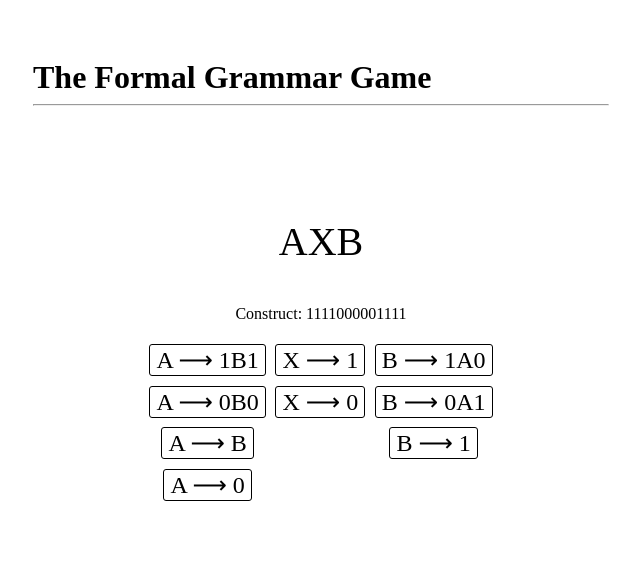
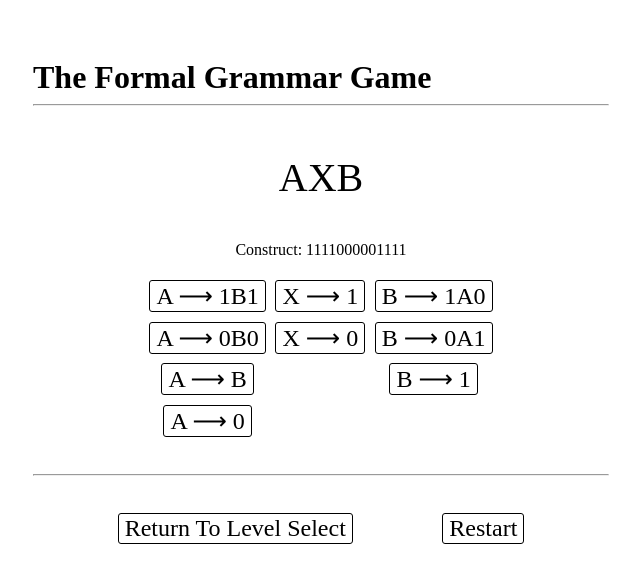
Before and after one commit to Aaron-Pierce/FormalGrammarGame, a Vue app: page / in a window 1280 px wide. Both pictures are taken after a click on the element "10". Shown: the top 582 px of the page, without its empty margins (319-959 px from the left). Built offline with nearby package versions, Linux system fonts and the light colour scheme; a web font is replaced by a local one.

Commit message:
add restart and return buttons

```diff
--- a/package.json
+++ b/package.json
@@ -5,7 +5,7 @@
   "scripts": {
     "test": "echo \"Error: no test specified\" && exit 1",
     "serve": "parcel serve ./src/index.html",
-    "build": "rm -r build/ && parcel build ./src/index.html --dist-dir ./build --public-url './' ",
+    "build": "rm -r build/ && parcel build ./src/index.html --dist-dir ./build --public-url \"./\" ",
     "watch": "parcel watch ./src/index.html --dist-dir ./build --public-url \"./\" "
   },
   "author": "",
--- a/src/components/Level.vue
+++ b/src/components/Level.vue
@@ -36,7 +36,11 @@
         :key="char"
       >
         <span v-for="(rule, index) in productions" :key="rule[0] + index">
-          <button v-if="rule[0] === char"  class="productionButton" @click="activateProduction(index)">
+          <button
+            v-if="rule[0] === char"
+            class="productionButton"
+            @click="activateProduction(index)"
+          >
             {{
               rule[0] +
               " ⟶ " +
@@ -47,6 +51,11 @@
           </button>
         </span>
       </div>
+    </div>
+    <hr id="linkRowDivider" />
+    <div id="linkRow">
+      <button @click="returnToLevelSelect" class="dangerHover">Return To Level Select</button>
+      <button @click="promptRestart" class="dangerHover">Restart</button>
     </div>
   </div>
 </template>
@@ -67,6 +76,17 @@
                                   supported by Chrome, Edge, Opera and Firefox */
 }
 
+#linkRow {
+  display: flex;
+  flex-direction: row;
+  justify-content: space-evenly;
+  margin-top: 2em;
+}
+
+#linkRowDivider{
+  margin-top: 2em;
+}
+
 .buttonShield {
   display: inline-block;
 }
@@ -81,6 +101,11 @@
 .buttonRow {
   display: flex;
   flex-direction: column;
+}
+
+.dangerHover:hover{
+  background-color: rgba(255, 0, 0, 0.2);
+  transition: background-color 0.15s ease-in-out;
 }
 
 button {
@@ -136,6 +161,8 @@ export default defineComponent({
 
   data() {
     console.log(this.startstring, this.productionstrings, this.targetstring);
+    console.log("Mounted");
+
     return {
       list: stringToSymbols(this.startstring),
       activeProductionIndex: null,
@@ -166,6 +193,13 @@ export default defineComponent({
           if (newString == this.targetstring) {
             console.log("Constructed string successfully");
             this.completed = true;
+
+            let parsedJson = JSON.parse(
+              localStorage.getItem("completedLevels") || "{}"
+            );
+            parsedJson[this.levelIndex] = true;
+            localStorage.setItem("completedLevels", JSON.stringify(parsedJson));
+
           } else {
             let numberOfNonTerminals = this.list.reduce(
               (acc, el) => acc + (el.kind === "Nonterminal" ? 1 : 0),
@@ -188,14 +222,19 @@ export default defineComponent({
 
     returnToLevelSelect() {
       this.$emit("completed");
-      let parsedJson = JSON.parse(localStorage.getItem("completedLevels") || "{}");
-      parsedJson[this.levelIndex] = true;
-      localStorage.setItem("completedLevels", JSON.stringify(parsedJson));
     },
 
     restart() {
       this.$emit("restart");
     },
+
+    promptRestart(){
+      let confirmation = confirm("Confirm restart?");
+
+      if(confirmation){
+        this.$emit("restart");
+      }
+    }
   },
   components: {
     StringSymbol,
--- a/src/components/LevelSelect.vue
+++ b/src/components/LevelSelect.vue
@@ -1,15 +1,14 @@
 <template>
   <div id="levelSelectWrapper">
-    <div id="levelSelectGrid">
+    <div v-if="currentLevelIndex === null" id="levelSelectGrid">
       <div
-      class="levelButton"
-      v-for="(level, index) in Levels"
-      :key="index"
-      @click="loadLevel(index)"
-      v-show="currentLevelIndex === null"
-      :class="{completed: isComplete(index)}"
+        class="levelButton"
+        v-for="(level, index) in Levels"
+        :key="index"
+        @click="loadLevel(index)"
+        :class="{ completed: isComplete(index) }"
       >
-        <h1>{{index}}</h1>
+        <h1>{{ index }}</h1>
       </div>
     </div>
 
@@ -28,8 +27,7 @@
 </template>
 
 <style scoped>
-
-#levelSelectWrapper{
+#levelSelectWrapper {
   width: 100%;
 }
 
@@ -41,7 +39,7 @@
   column-gap: 1em;
 }
 
-.levelButton{
+.levelButton {
   border: 2px solid black;
   border-radius: 5px;
   text-align: center;
@@ -54,75 +52,74 @@
   padding-bottom: 0;
 }
 
-.levelButton hr{
+.levelButton hr {
   margin-top: 0;
 }
 
-.levelButton:hover{
+.levelButton:hover {
   cursor: pointer;
   background-color: rgba(0, 255, 0, 0.2);
 }
 
-.completed{
+.completed {
   background-color: rgba(0, 255, 0, 0.2);
 }
 
 @media only screen and (max-width: 7in) {
-  #levelSelectGrid{
+  #levelSelectGrid {
     grid-template-rows: auto;
     grid-template-columns: 1fr 1fr 1fr;
   }
 }
-
 </style>
 
 <script lang="ts">
-import { defineComponent} from "vue";
-import {LevelObject, Levels} from "./levels";
+import { defineComponent } from "vue";
+import { LevelObject, Levels } from "./levels";
 import Level from "./Level.vue";
 
-
 type LevelSelectData = {
-  Levels: LevelObject[],
-  currentLevelIndex: number | null
-}
+  Levels: LevelObject[];
+  currentLevelIndex: number | null;
+};
 
 export default defineComponent({
   // type inference enabled
-
 
   data() {
     return {
       Levels: Levels,
       currentLevelIndex: null,
-
     } as LevelSelectData;
   },
 
   methods: {
-    loadLevel(index: number){
+    loadLevel(index: number) {
       console.log("loading", index);
       this.currentLevelIndex = index;
-      console.log("Selected level: ", this.Levels[this.currentLevelIndex])
+      console.log("Selected level: ", this.Levels[this.currentLevelIndex]);
     },
-    completedLevel(){
+    completedLevel() {
       this.currentLevelIndex = null;
     },
-    restartLevel(){
-      if(this.currentLevelIndex === null) return;
+    restartLevel() {
+      if (this.currentLevelIndex === null) return;
       let oldValue = this.currentLevelIndex + 0;
       this.currentLevelIndex = null;
       requestAnimationFrame(() => {
         this.currentLevelIndex = oldValue;
       });
     },
-    isComplete(index: number){
-      return JSON.parse(localStorage.getItem("completedLevels") || "{}")[index] === true;
-    }
+    isComplete(index: number) {
+      return (
+        JSON.parse(localStorage.getItem("completedLevels") || "{}")[index] ===
+        true
+      );
+    },
   },
 
   components: {
-    Level
-  }
+    Level,
+  },
 });
 </script>
```
Also changed, not shown: 13 other files (tests, documents, lock files or other folders).
